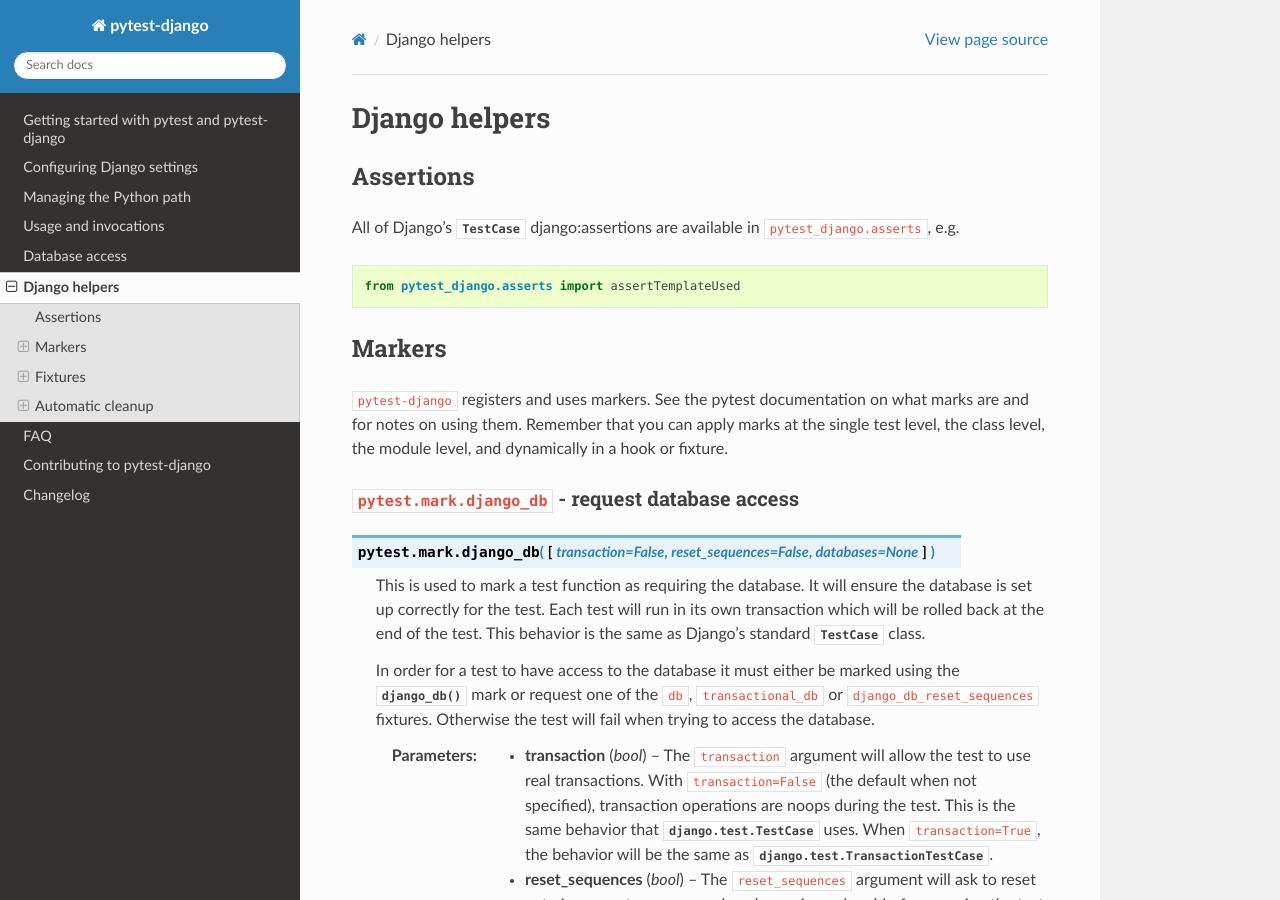
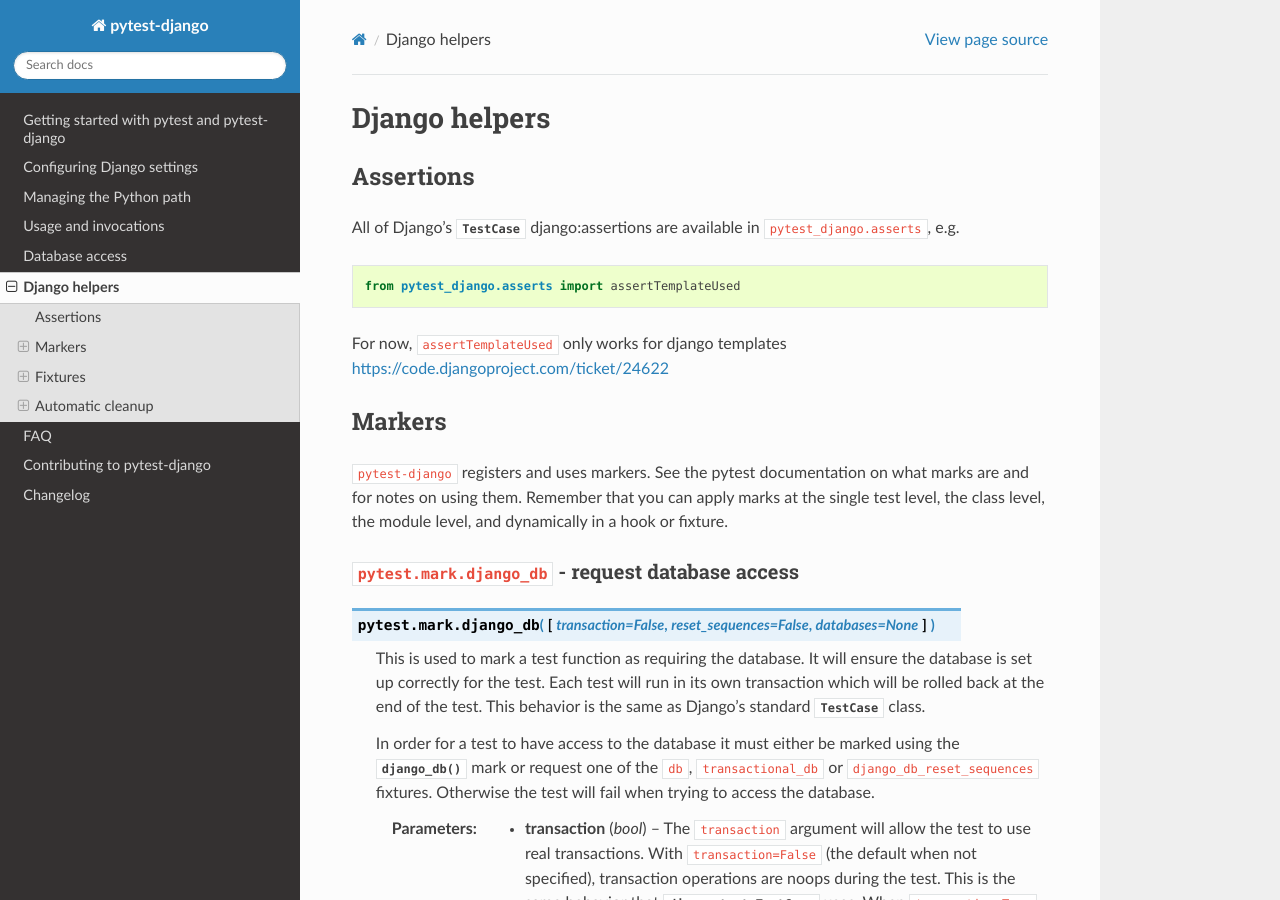
Before and after one commit to pytest-dev/pytest-django, a Sphinx documentation site: the page built from docs/helpers.rst, in a window 1280 px wide and 900 px high. Built offline with Sphinx 7.4.7 and the Read the Docs theme 2.0.0, drawn with Linux system fonts in a browser that asks for light colours; cross-references to code outside the pages are shown as plain code.

Commit message:
Update helpers.rst

```diff
--- a/docs/helpers.rst
+++ b/docs/helpers.rst
@@ -12,6 +12,8 @@
 ::
 
     from pytest_django.asserts import assertTemplateUsed
+
+For now, ``assertTemplateUsed`` only works for django templates https://code.djangoproject.com/ticket/24622
 
 Markers
 -------
```
